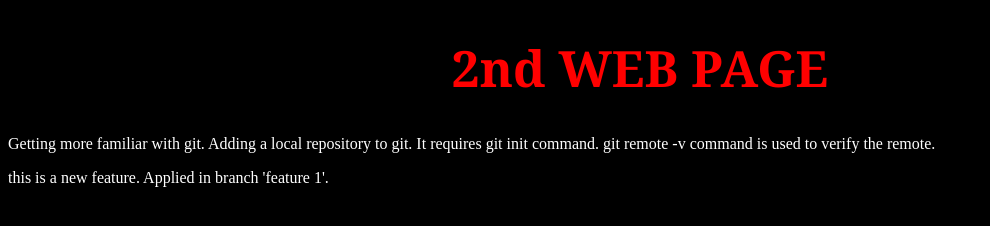
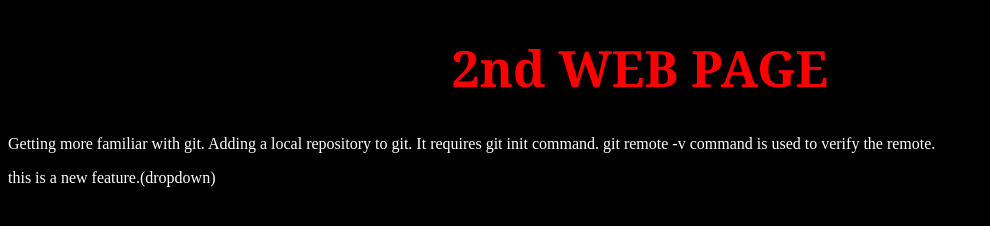
Before and after one commit to Sankha-007/localrepo2, a plain HTML site: page index.html in a window 1280 px wide. Shown: the whole page, without its empty margins (0-990 px from the left). Drawn offline with Linux system fonts and the light colour scheme.

```diff
--- a/index.html
+++ b/index.html
@@ -11,6 +11,6 @@
            It requires git init command.
            git remote -v command is used to verify the remote.
         </p>
-        <p>this is a new feature. Applied in branch 'feature 1'.</p>
+        <p>this is a new feature.(dropdown)</p>
     </body>
 </html>
```
